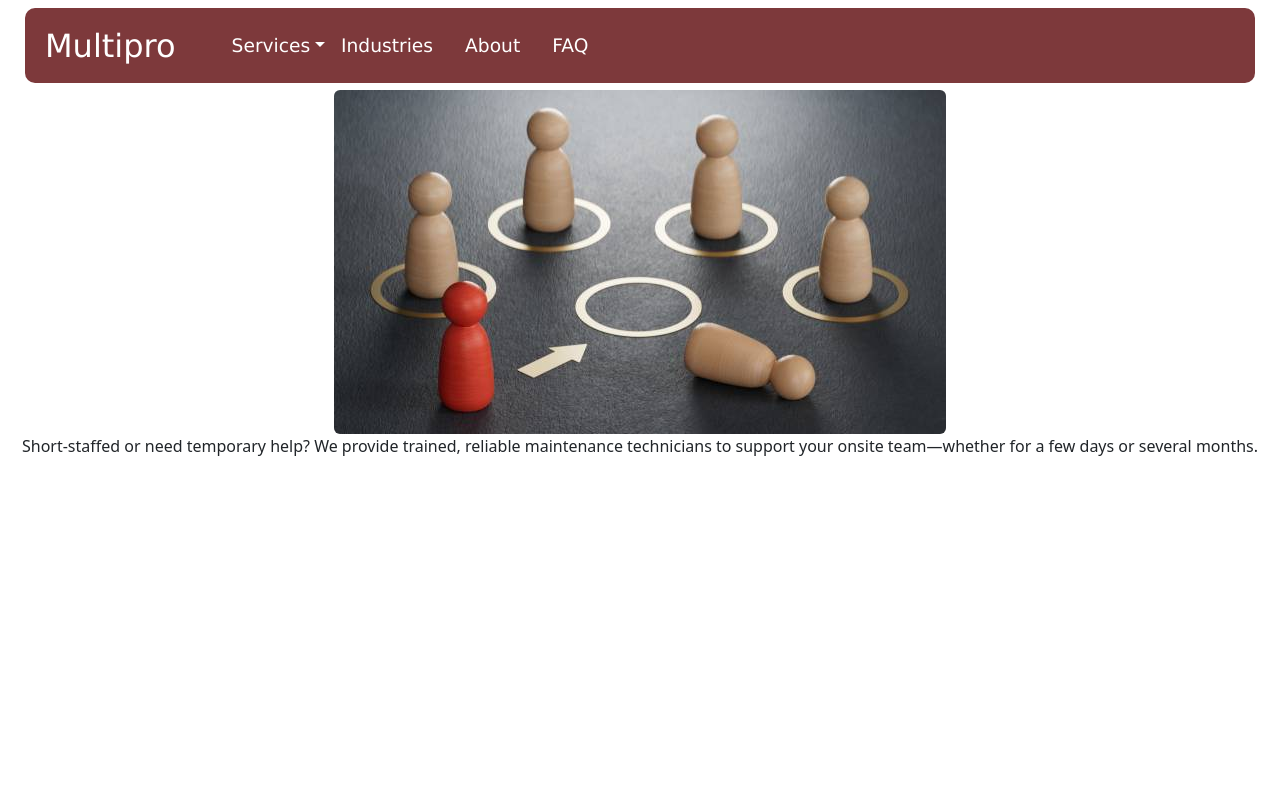
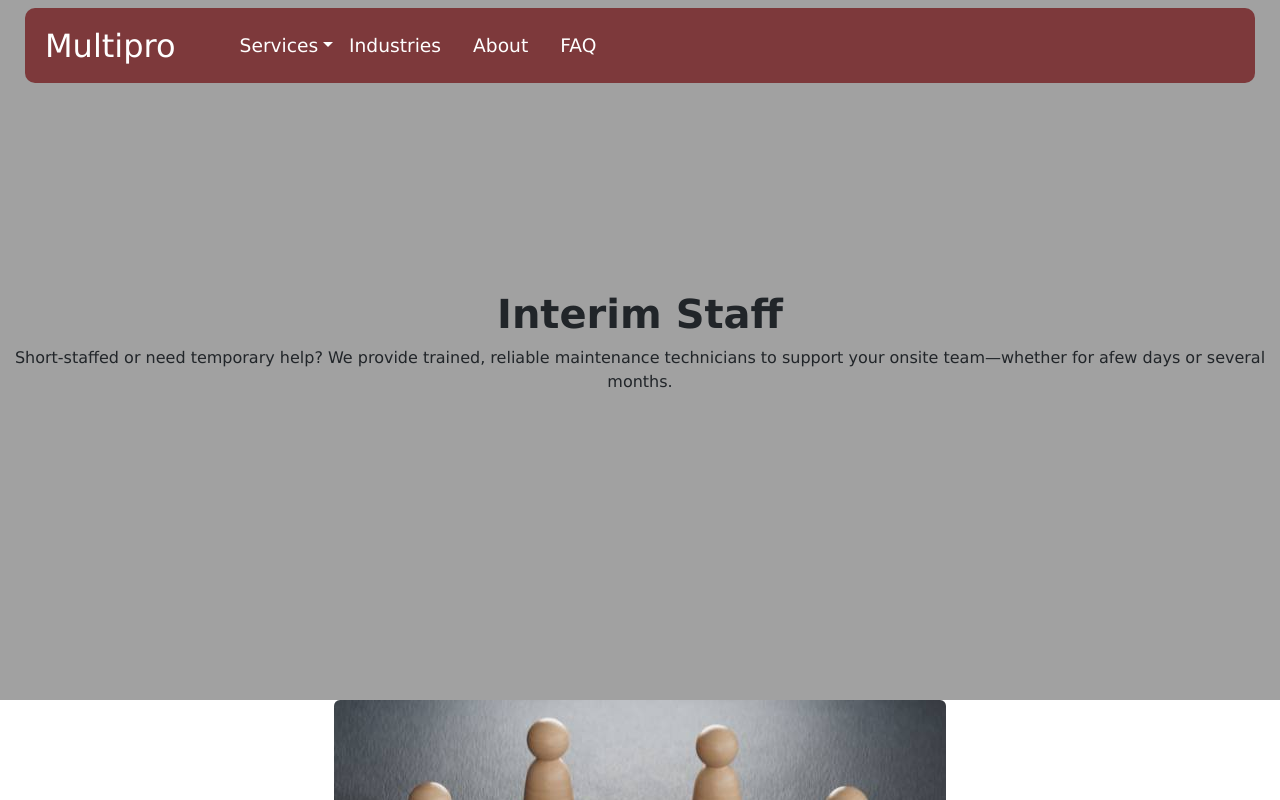
Before and after one commit to grossregan/multipro-frontend, a React (Vite) app: page /ims in a window 1280 px wide. Shown: the top 800 px of the page. Built offline with nearby package versions, Linux system fonts and the light colour scheme.

Commit message:
Navbar updates, headercomponent and interface, applied header on existing service pages

```diff
--- a/src/components/Navbar.css
+++ b/src/components/Navbar.css
@@ -9,6 +9,11 @@
   height: 75px;
   margin: auto;
 
+}
+
+.navbar-collapse {
+    background-color: #7d393b;
+    padding-left: 8px;
 }
 
 nav .navbar-brand {
--- a/src/components/Navbar.tsx
+++ b/src/components/Navbar.tsx
@@ -42,13 +42,13 @@ const Navbar: React.FC = () => {
                     </Link>
                   </li>
                   <li>
-                    <Link className="dropdown-item" to="/repairs">
-                      Repairs
+                    <Link className="dropdown-item" to="/pm">
+                      Preventative Maintenance
                     </Link>
                   </li>
                   <li>
-                    <Link className="dropdown-item" to="/pm">
-                      Preventative Maintenance
+                    <Link className="dropdown-item" to="/repairs">
+                      Repairs
                     </Link>
                   </li>
                   <li>
--- /dev/null
+++ b/src/components/PageHeader.tsx
@@ -0,0 +1,26 @@
+interface pageData {
+    pageName: string,
+    serviceDescription: string,
+    imgSrc?: string
+}
+
+function PageHeader(data:pageData) {
+  return (
+    <>
+      <div
+        className="container-fluid text-center d-flex align-items-center flex-column"
+        style={{ height: "700px", backgroundColor:"rgb(161, 161, 161)" }}
+      >
+        <div className="m-auto">
+          <h1 className="fw-bolder">{data.pageName}</h1>
+          <p>
+           {data.serviceDescription}
+          </p>
+        </div>
+      </div>
+      <img src={data.imgSrc} className="rounded mx-auto d-block" alt="" />
+    </>
+  );
+}
+
+export default PageHeader
--- a/src/fullPages/Home.css
+++ b/src/fullPages/Home.css
@@ -1,9 +1,3 @@
-.r-color {
-    background-color: rgb(202, 202, 202);
-}
-.t-size {
-    font-size: 15pt;
-}
 .pad{
     margin-top: 25px;
     margin-bottom: 25px;
--- a/src/fullPages/Home.tsx
+++ b/src/fullPages/Home.tsx
@@ -29,8 +29,8 @@ const Home = () => {
     <>
       <Carousel />
       <div>
-        <div className="container-fluid text-center t-size">
-          <div className="row r-color">
+        <div className="container-fluid text-center" style={{fontSize:"15pt"}}>
+          <div className="row" style={{backgroundColor: "rgb(202, 202, 202)"}}>
             <div style={{ marginTop: "25px", marginBottom: "25px" }}>
               Here at Multipro, we do it all! Everything from interim staffing
               to unit turnovers. <br></br>
--- a/src/fullPages/PreventativeMaintenance.tsx
+++ b/src/fullPages/PreventativeMaintenance.tsx
@@ -1,7 +1,15 @@
+import PageHeader from "../components/PageHeader";
+
 const PreventativeMaintenance = () => {
   return (
     <>
-      <div>MaintenancePage</div>
+      <div>
+        {PageHeader({
+          pageName: "Preventative Maintenance",
+          serviceDescription:
+            "Reduce breakdowns and increase equipment life with scheduled property-wide maintenance tasks, including HVAC filter changes, dryer-vent cleaning, safety checks, and seasonal services.",
+        })}
+      </div>
     </>
   );
 };
--- a/src/fullPages/interimStaff.tsx
+++ b/src/fullPages/interimStaff.tsx
@@ -1,16 +1,16 @@
-import InterimStaff from "../assets/interimStaff.jpg"
+import InterimStaff from "../assets/interimStaff.jpg";
+import PageHeader from "../components/PageHeader";
 
 export const interimStaff: React.FC = () => {
   return (
-    <>
-   <div className="container-fluid" style={{height: "90px"}}></div>
-    <img src={InterimStaff}  className="rounded mx-auto d-block" alt="" />
-      <div className="text-center">
-        Short-staffed or need temporary help? We provide trained, reliable
-        maintenance technicians to support your onsite team—whether for a few
-        days or several months.
-      </div>
-    </>
+    <div>
+      {PageHeader({
+        pageName: "Interim Staff",
+        serviceDescription:
+          "Short-staffed or need temporary help? We provide trained, reliable maintenance technicians to support your onsite team—whether for afew days or several months.",
+        imgSrc: InterimStaff,
+      })}
+    </div>
   );
 };
 
--- a/src/global.css
+++ b/src/global.css
@@ -10,6 +10,7 @@ body, html {
   width: 100%;
   height: 100%;
   max-width: none;
+  font-family: 'Lucida Sans', 'Lucida Sans Regular', 'Lucida Grande', 'Lucida Sans Unicode', Geneva, Verdana, sans-serif;
 }
 
 .container{
```
